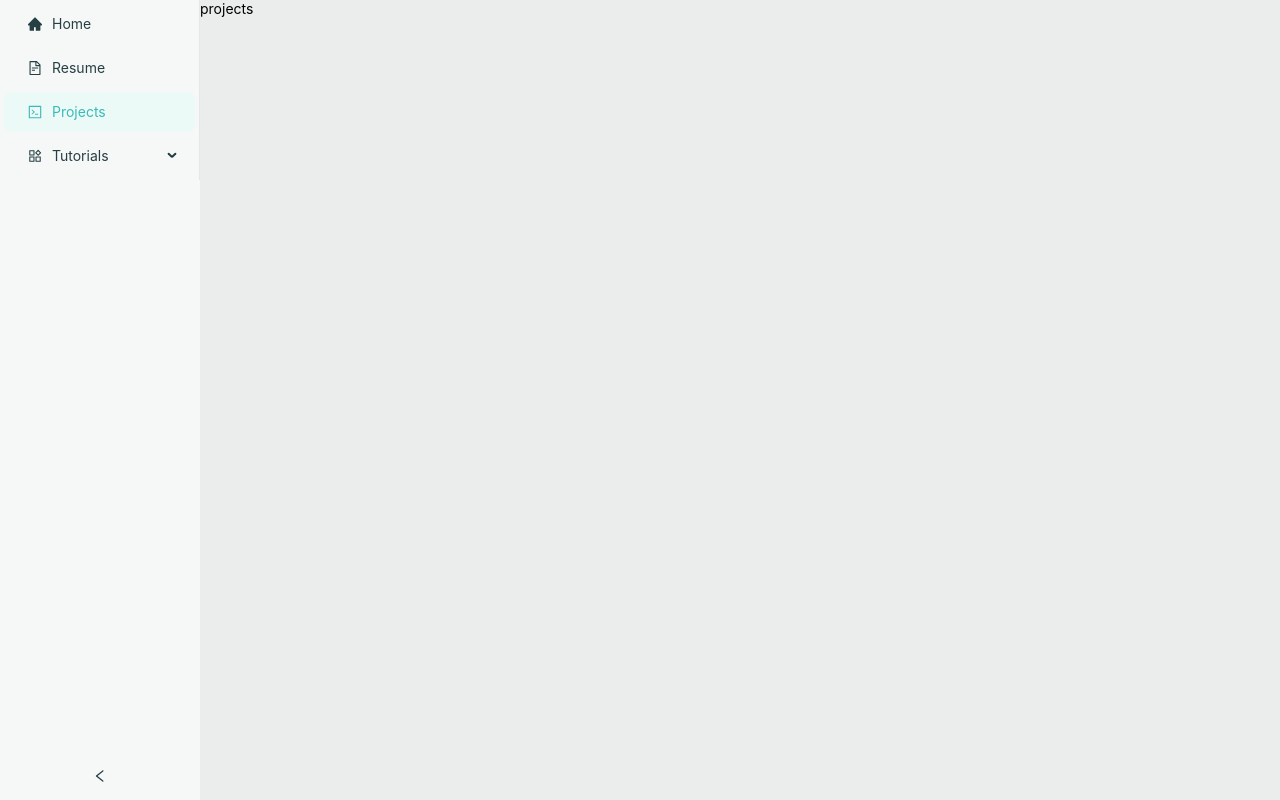
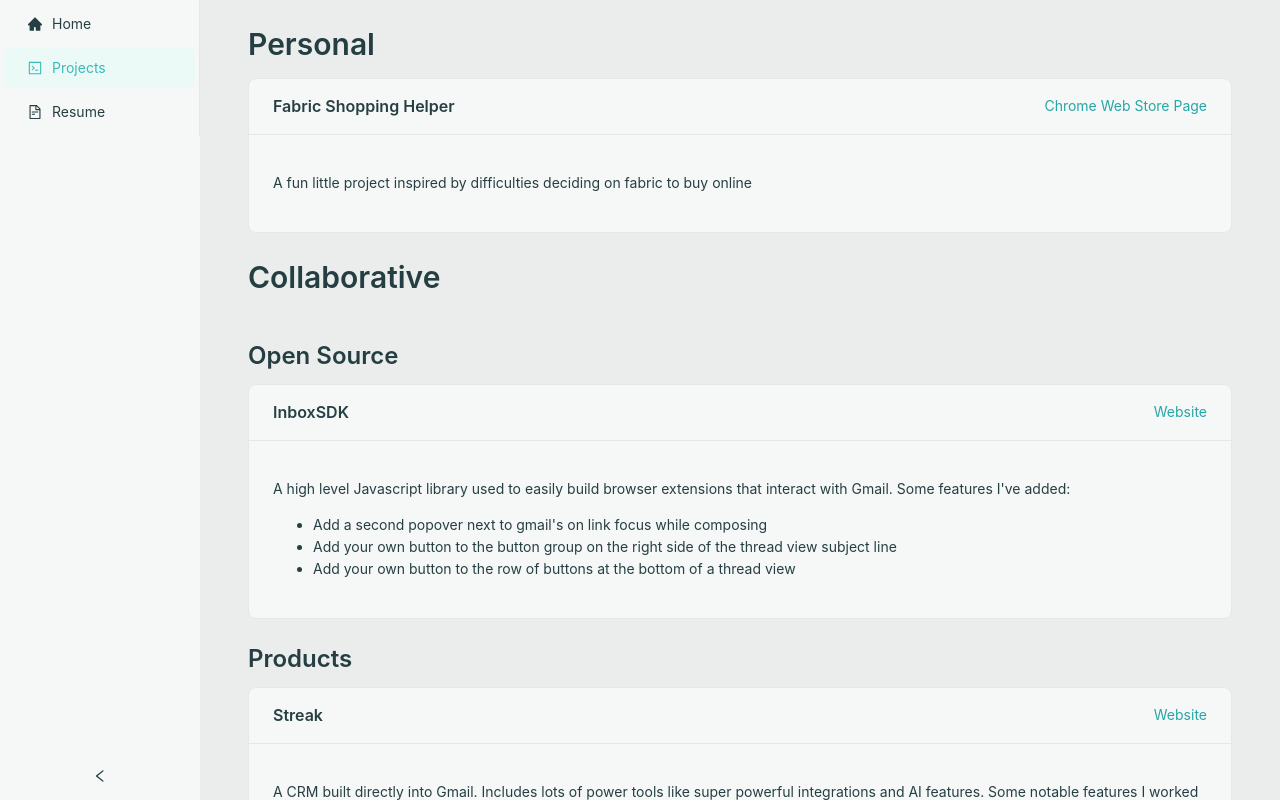
Before and after one commit to ruthhalteman/ruthhalteman.github.io, a React (Create React App) app: page / in a window 1280 px wide. Both pictures are taken after a click on the item "Projects". Shown: the top 800 px of the page. Built offline with nearby package versions, Linux system fonts and the light colour scheme.

Commit message:
add content for projects page

```diff
--- a/src/App.js
+++ b/src/App.js
@@ -8,7 +8,7 @@ import {
   ProductOutlined,
 } from "@ant-design/icons";
 import { Layout, Menu, ConfigProvider } from "antd";
-const { Sider } = Layout;
+const { Sider, Content } = Layout;
 
 function App() {
   const [collapsed, setCollapsed] = React.useState(false);
@@ -18,16 +18,16 @@ function App() {
   const items = [
     { label: "Home", key: "/", icon: <HomeFilled /> },
 
+    { label: "Projects", key: "/projects", icon: <CodeOutlined /> },
     { label: "Resume", key: "resume", icon: <FileTextOutlined /> },
-    { label: "Projects", key: "/projects", icon: <CodeOutlined /> },
-    {
-      label: "Tutorials",
-      icon: <ProductOutlined />,
-      children: [
-        { key: "/tutorials/duvet", label: "Duvet cover" },
-        { key: "/tutorials/bee-block", label: "Quilt Block" },
-      ],
-    },
+    // {
+    //   label: "Tutorials",
+    //   icon: <ProductOutlined />,
+    //   children: [
+    //     { key: "/tutorials/duvet", label: "Duvet cover" },
+    //     { key: "/tutorials/bee-block", label: "Quilt Block" },
+    //   ],
+    // },
   ];
 
   return (
@@ -37,6 +37,7 @@ function App() {
           colorPrimary: "#3bbab8",
           colorTextBase: "#09262a",
           colorBgBase: "#f1fcfa",
+          colorLink: "#26a6a6",
         },
       }}
     >
@@ -67,9 +68,13 @@ function App() {
             }}
           />
         </Sider>
-        <Layout>
+        <Content
+          style={{
+            padding: "0 48px",
+          }}
+        >
           <Outlet />
-        </Layout>
+        </Content>
       </Layout>
     </ConfigProvider>
   );
--- a/src/page-content/Home.js
+++ b/src/page-content/Home.js
@@ -1,16 +1,7 @@
 import * as React from "react";
-import { Typography, Layout } from "antd";
+import { Typography } from "antd";
 const { Title } = Typography;
-const { Content } = Layout;
 
 export const Home = () => {
-  return (
-    <Content
-      style={{
-        padding: "0 48px",
-      }}
-    >
-      <Title>Hi it's Ruth</Title>
-    </Content>
-  );
+  return <Title>Hi it's Ruth</Title>;
 };
--- a/src/page-content/Projects.js
+++ b/src/page-content/Projects.js
@@ -1,5 +1,94 @@
 import * as React from "react";
+import { Card, Layout, Typography } from "antd";
+const { Title } = Typography;
 
 export const Projects = () => {
-  return <div>projects</div>;
+  return (
+    <Layout style={{paddingBottom: 20}}>
+      <Title level={2}>Personal</Title>
+      <Card
+        title="Fabric Shopping Helper"
+        bordered="true"
+        extra={
+          <a
+            href="https://chromewebstore.google.com/detail/fabric-shopping-helper/lngkgaoceolbopcjbbnedbfongaldodc"
+            target="_blank"
+            rel="noreferrer"
+          >
+            Chrome Web Store Page
+          </a>
+        }
+      >
+        <p>
+          A fun little project inspired by difficulties deciding on fabric to
+          buy online
+        </p>
+      </Card>
+      <Title level={2}>Collaborative</Title>
+      <Title level={3}>Open Source</Title>
+      <Card
+        title="InboxSDK"
+        bordered="true"
+        extra={
+          <a href="https://www.inboxsdk.com/" target="_blank" rel="noreferrer">
+            Website
+          </a>
+        }
+      >
+        <p>
+          A high level Javascript library used to easily build browser
+          extensions that interact with Gmail. Some features I've added:
+        </p>
+        <ul>
+          <li>
+            Add a second popover next to gmail's on link focus while composing
+          </li>
+          <li>
+            Add your own button to the button group on the right side of the
+            thread view subject line
+          </li>
+          <li>
+            Add your own button to the row of buttons at the bottom of a thread
+            view
+          </li>
+        </ul>
+      </Card>
+      <Title level={3}>Products</Title>
+      <Card
+        title="Streak"
+        bordered="true"
+        extra={
+          <a href="https://www.streak.com/" target="_blank" rel="noreferrer">
+            Website
+          </a>
+        }
+      >
+        <p>
+          A CRM built directly into Gmail. Includes lots of power tools like
+          super powerful integrations and AI features. Some notable features I
+          worked on:
+        </p>
+        <ul>
+          <li>AI based contact suggester for setting up pipelines</li>
+          <li>Expanded reporting capabilities</li>
+          <li>Email link tracking</li>
+        </ul>
+      </Card>
+      <br />
+      <Card
+        title="Venngage"
+        bordered="true"
+        extra={
+          <a href="https://venngage.com/" target="_blank" rel="noreferrer">
+            Website
+          </a>
+        }
+      >
+        <p>
+          Web-based design tool aimed at non-designers focused on infographics
+          and communicating data
+        </p>
+      </Card>
+    </Layout>
+  );
 };
```
